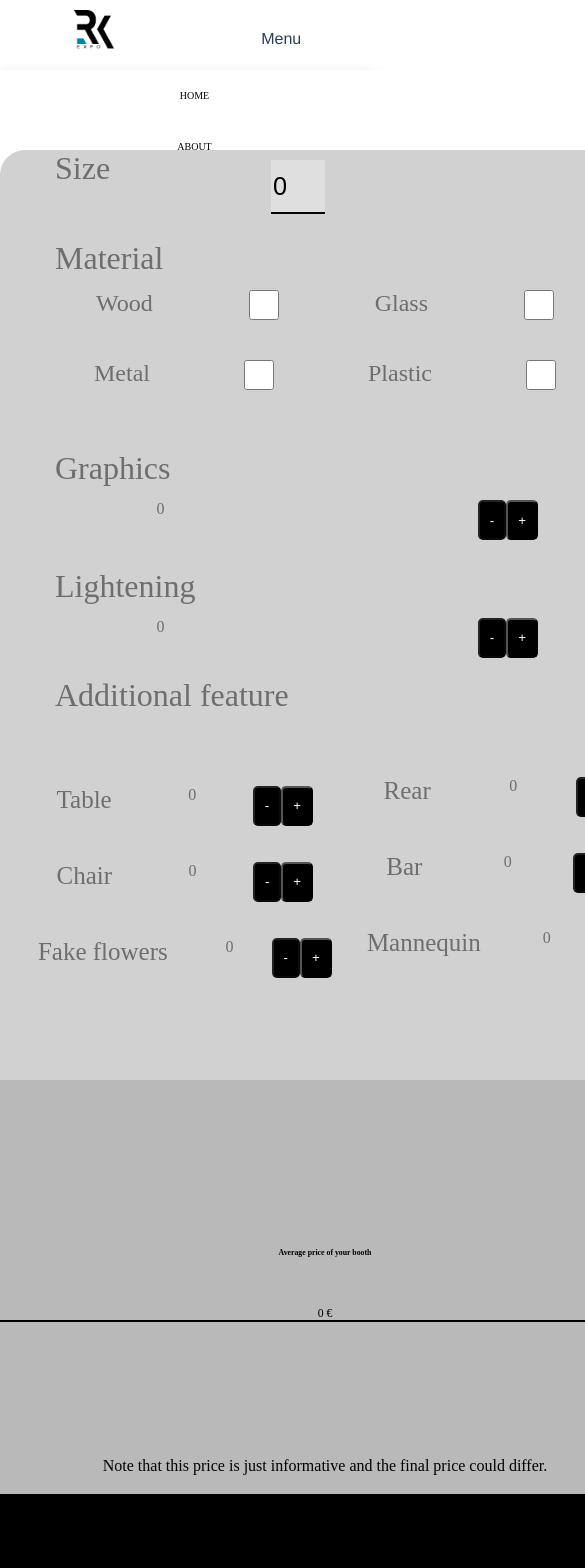
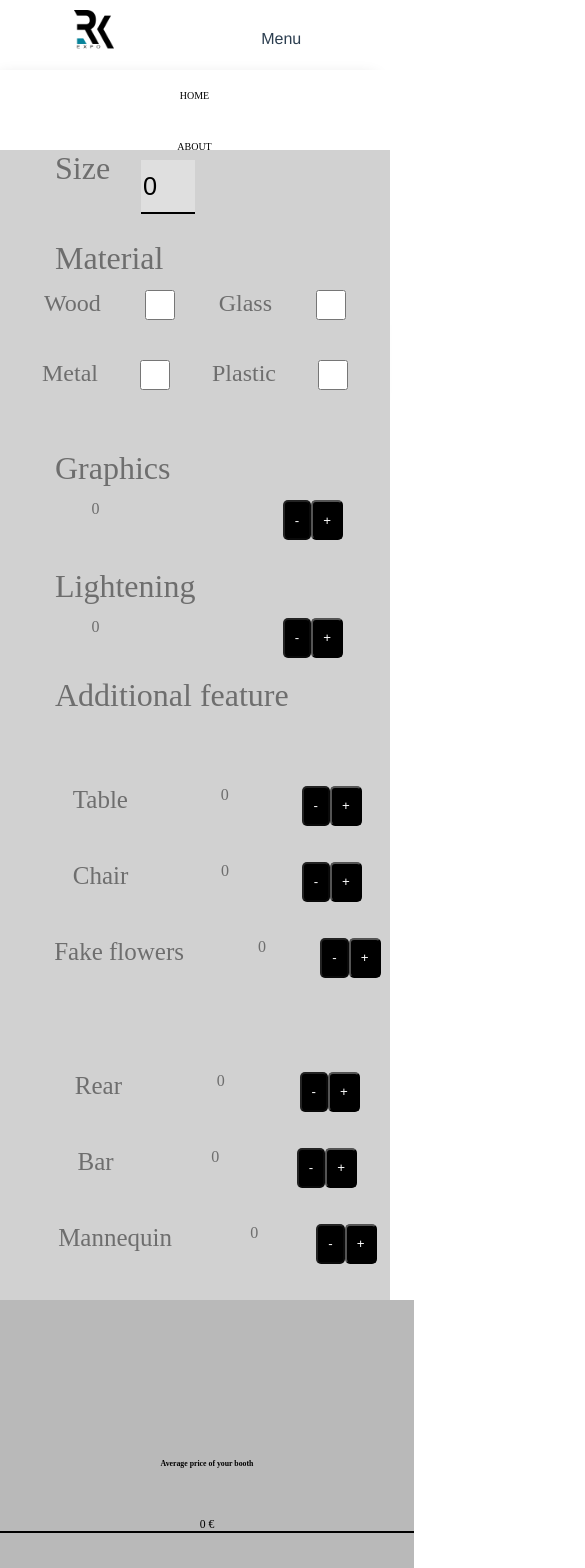
Before and after one commit to gyetvanakos/rkexpo, a Vue app: page /Calculator in a window 390 px wide. Shown: the top 1568 px of the page, 585 px wide, since content can reach past the window. Built offline with nearby package versions, Linux system fonts and the light colour scheme.

Commit message:
Update Calculator.vue

```diff
--- a/src/views/Calculator.vue
+++ b/src/views/Calculator.vue
@@ -466,6 +466,7 @@ button {
   align-content: center;
   justify-content: center;
   height: 49vh;
+  width:100%;
   padding-top: 100px;
 }
 
@@ -528,7 +529,7 @@ button {
 @media only screen and (max-width: 414px) {
 #container {
   width: 100%;
-  height: 2000px;
+  height: 2200px;
   display: flex;
   align-content: center;
   justify-content: center;
@@ -538,6 +539,7 @@ button {
 
 #calculator {
   height: 930px;
+  width: 100%;
   top: 150px;
   display: block;
   position: absolute;
@@ -547,10 +549,10 @@ button {
 }
 
 #leftbox {
-  height: 930px;
-  width: 650px;
+  height: 1150px;
+  width: 100%;
   background-color: rgb(209, 209, 209);
-  border-radius: 25px 0px 0px 25px;
+  border-radius: 0px 0px 0px 0px;
   color: #6e6e6e;
 }
 
@@ -565,6 +567,7 @@ button {
 
 #priceinfo {
   border-radius: 0px 0px 0px 0px;
+  width: 100%;
 }
 
 #calccontact {
@@ -587,12 +590,8 @@ button {
   padding-top: 0px;
 }
 
-#leftbox {
-  height: 930px;
-  width: 650px;
-  background-color: rgb(209, 209, 209);
-  border-radius: 25px 25px 0px 0px;
-  color: #6e6e6e;
+#rightbox {
+  width: 414px;
 }
 
 .stitle {
@@ -600,11 +599,16 @@ button {
 }
 
 #sleft {
-  width: 50%;
+  width: 100%;
 }
 
 #sright {
-  width: 50%;
+  width: 100%;
+
+}
+
+.buttonboxcontainer {
+  display: block;
 }
 
 }
```
